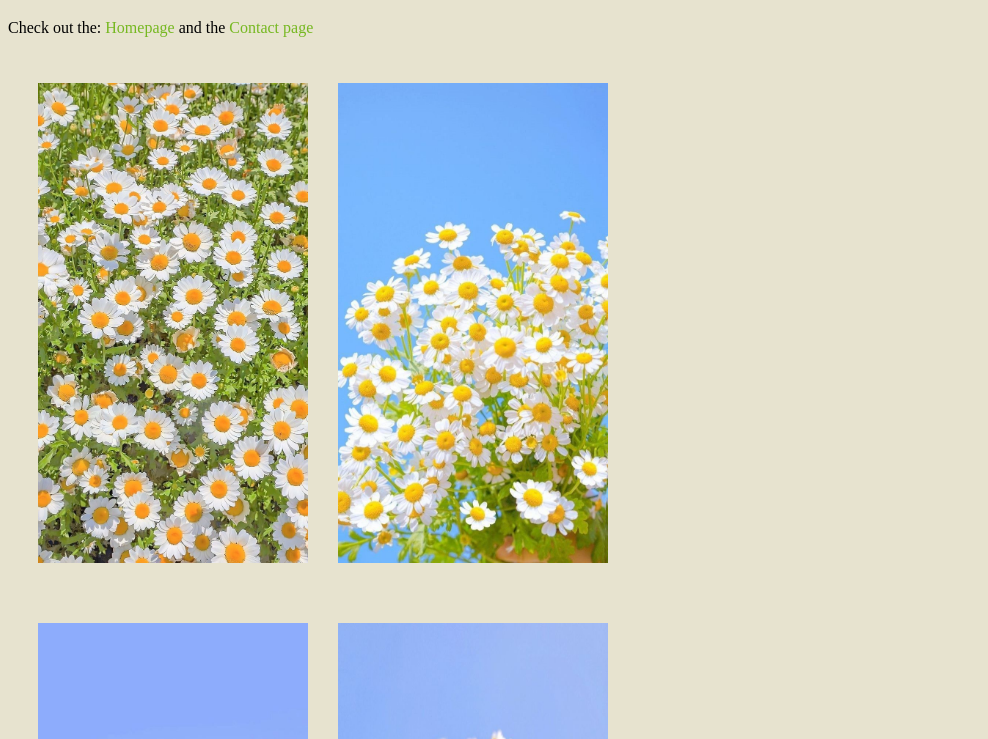
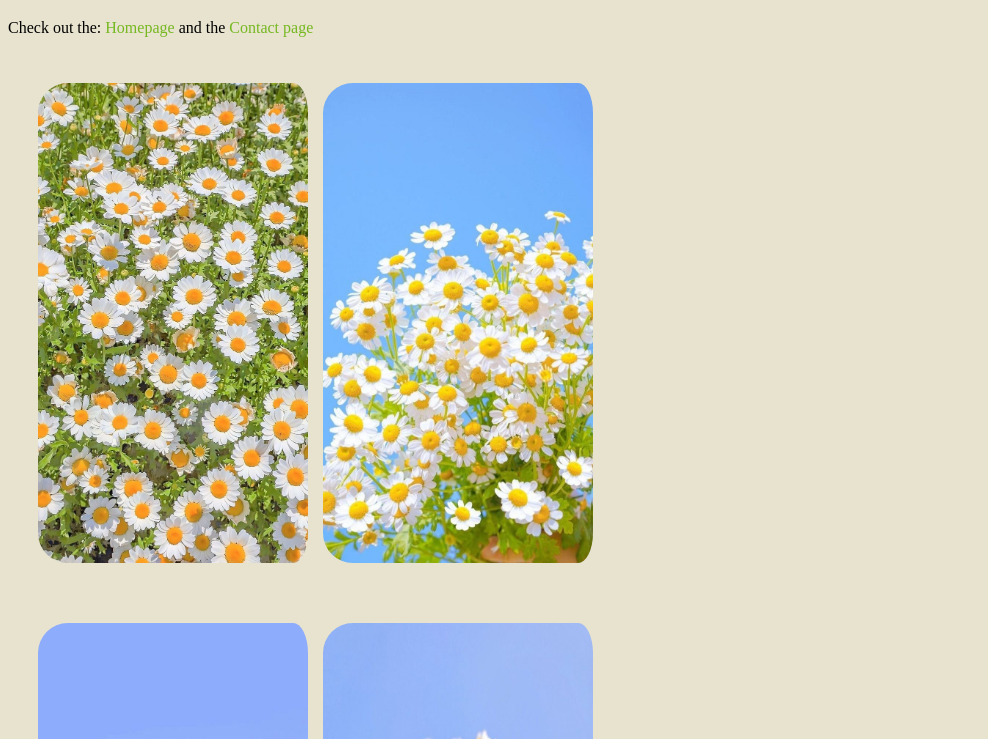
Before and after one commit to muthoni856/sheCodes-homework, a plain HTML site: page gallery.html in a window 1280 px wide. Shown: the part 61-800 px from the top of the page, without its empty margins (0-988 px from the left). Drawn offline with Linux system fonts and the light colour scheme.

Commit message:
rounded borders

```diff
--- a/src/styles.css
+++ b/src/styles.css
@@ -1,38 +1,33 @@
-*{
+body {
     background-color: #e7e3cf;
-
-
 }
-h1{
-    text-align:center;
-
+h1 {
+    text-align: center;
 }
-.main-text{
+.main-text {
     line-height: 35px;
-    text-align:center;
+    text-align: center;
     font-size: 18px;
 }
-footer{
+footer {
     text-align: center;
-    color:rgb(99, 97, 97)
+    color: rgb(99, 97, 97);
 }
-a{
+a {
     color: #76b821;
     text-decoration: none;
-
 }
-.row-1{
-    display: flex;
-    padding: 30px;
-
-
-}
-.row-2{
+.row-1,
+.row-2 {
     display: flex;
     padding: 30px;
 }
-.image-1, .image-2, .image-3, .image-4{
-width: 270px ;
-padding-right: 30px ;
-
+.image-1,
+.image-2,
+.image-3,
+.image-4 {
+    width: 270px;
+    padding-right: 15px;
+    border-radius: 30px;
+    overflow: hidden;
 }
```
